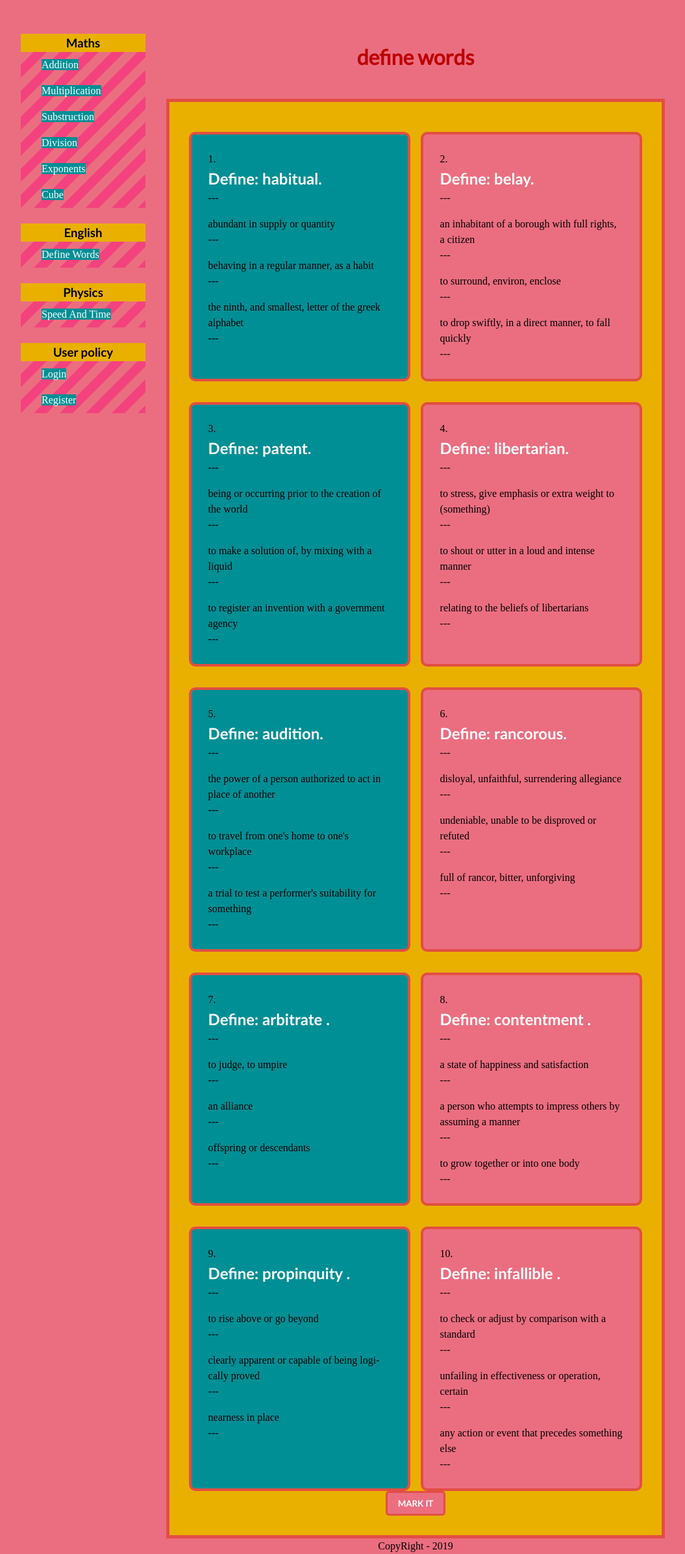
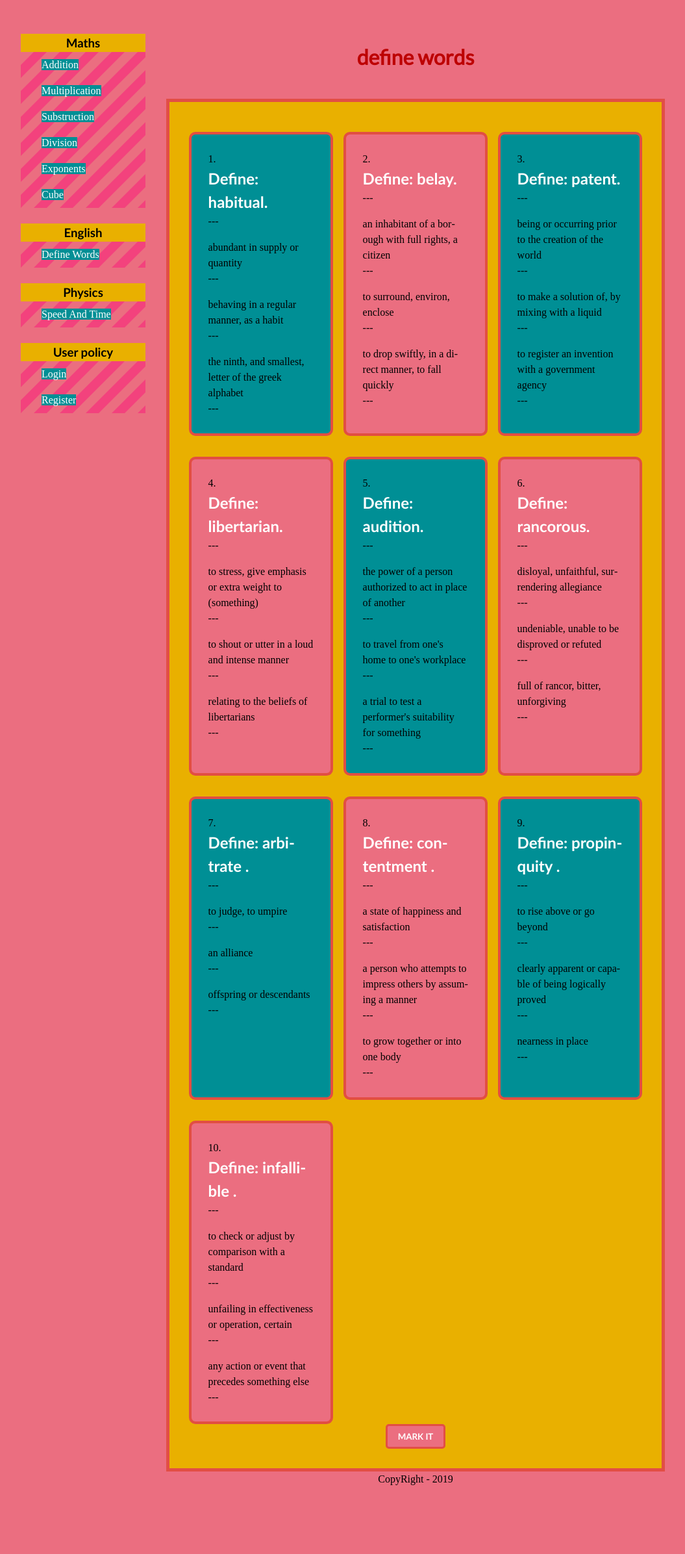
Before and after one commit to Annacutie/cute_subjects, a Flask app: page /english/define_word in a window 1280 px wide. Shown: the part 118-2510 px from the top of the page at 65% size, without its empty margins (0-1055 px from the left). After the commit the page ends 2404 px from the top, so only its background shows below. Run offline with Flask 2, Linux system fonts and the light colour scheme; some libraries are stand-ins or nearby versions; some web fonts are replaced.

Commit message:
I made 3 elements istead of 2.

```diff
--- a/app/static/style.css
+++ b/app/static/style.css
@@ -177,7 +177,7 @@ p{
 }
 form ol {
   display: grid;
-  grid-template-columns:1fr 1fr;
+  grid-template-columns:1fr 1fr 1fr;
   grid-gap: 1rem;
 
 
```
